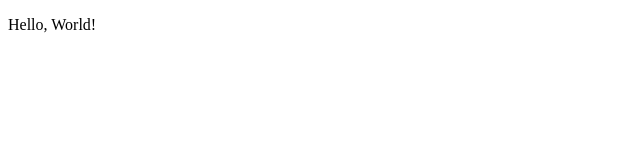
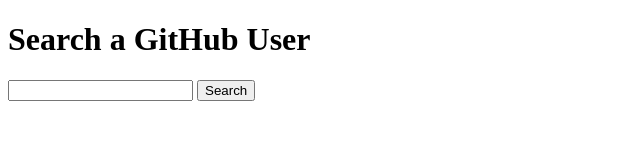
Before and after one commit to anthonyFeDev/github-users-app, a website: page index.html in a window 1280 px wide. Shown: the whole page, without its empty margins (0-640 px from the left). Drawn offline with Linux system fonts and the light colour scheme.

Commit message:
added search form

```diff
--- a/index.html
+++ b/index.html
@@ -4,6 +4,12 @@
     <script src="./dist/app.js"></script>
 </head>
 <body>
-  <p>Hello, World!</p>
+  <h1 class="headline">Search a GitHub User</h1>
+  <form action="" class="search-form">
+    <div class="search-form__input-wrapper">
+      <input class="search-form__input" type="search" name="" id="">
+      <button class="search-form__button" type="submit">Search</button>
+    </div>
+  </form>
 </body>
 </html>
```
